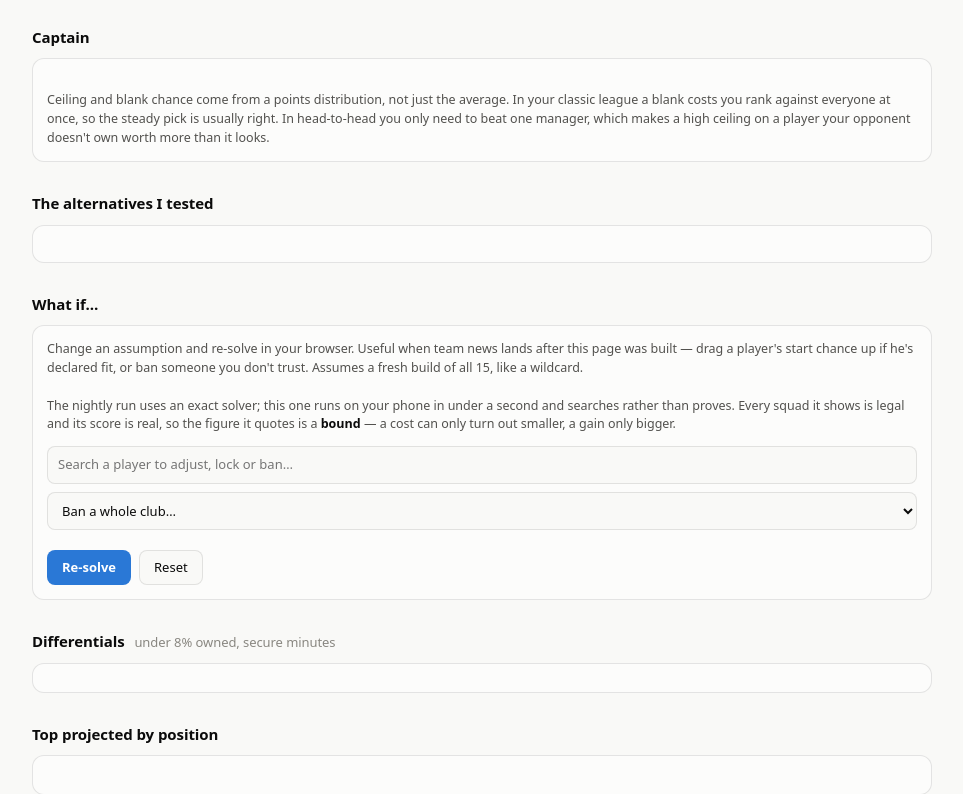
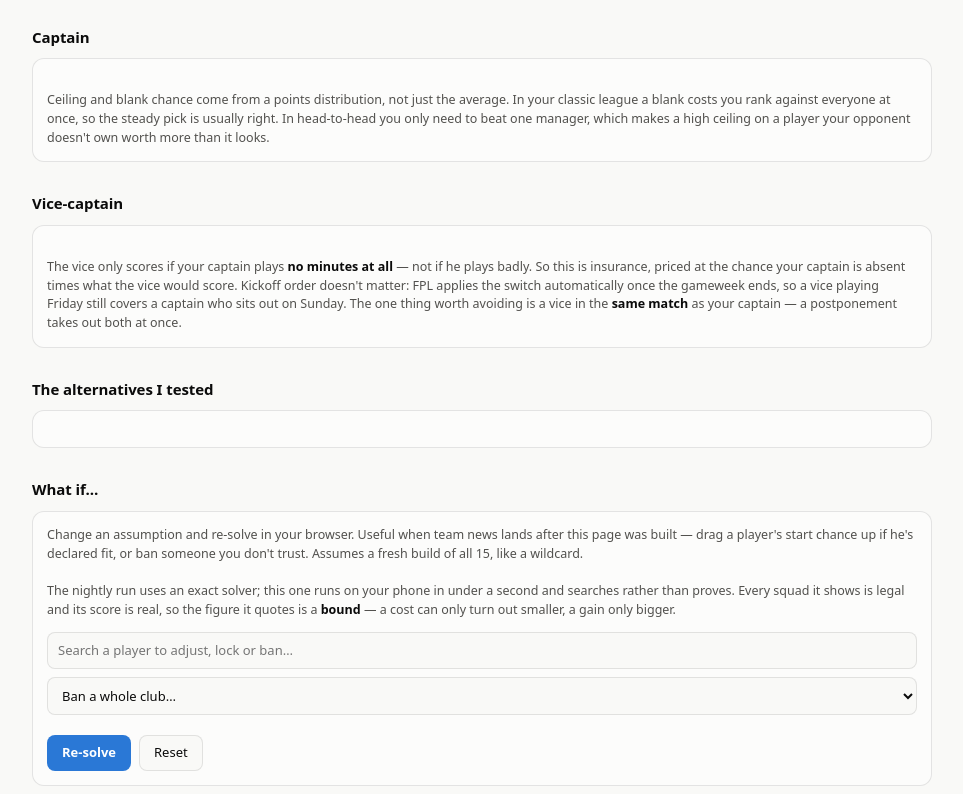
Before and after one commit to alexwijayapost/fpl, a Python web app: template fpl-tools/templates/dashboard.html in a window 1280 px wide. Shown: the part 597-1391 px from the top of the page, without its empty margins (158-1121 px from the left). Run offline with Jinja, Linux system fonts and the light colour scheme; the template is opened without the code that fills it, so the values that code supplies are empty.

Commit message:
Add files via upload

```diff
--- a/fpl-tools/templates/dashboard.html
+++ b/fpl-tools/templates/dashboard.html
@@ -53,6 +53,7 @@ tr:last-child td{border-bottom:none}
   border:1px solid var(--axis);border-radius:4px;padding:1px 4px;text-align:center;margin-right:6px}
 .cap{display:inline-block;background:var(--s4);color:#0d0d0d;font-size:10px;font-weight:700;
   border-radius:4px;padding:1px 4px;margin-left:5px;vertical-align:1px}
+.cap.vc{background:var(--axis);color:var(--ink)}
 .bar{display:flex;height:9px;border-radius:4px;overflow:hidden;background:var(--grid);min-width:74px}
 .bar i{display:block;height:100%;box-shadow:0 0 0 1px var(--surface-1) inset}
 .legend{display:flex;flex-wrap:wrap;gap:4px 14px;font-size:11px;color:var(--ink-2);margin:10px 0 2px}
@@ -162,6 +163,13 @@ summary{cursor:pointer;font-size:12px;color:var(--muted)}
   <p class="note">Ceiling and blank chance come from a points distribution, not just the average. In your classic league a blank costs you rank against everyone at once, so the steady pick is usually right. In head-to-head you only need to beat one manager, which makes a high ceiling on a player your opponent doesn't own worth more than it looks.</p>
 </div>
 
+<h2 id="h-vc">Vice-captain</h2>
+<div class="card" id="vc-card">
+  <p class="verdict" id="vccall"></p>
+  <table id="vcs"></table>
+  <p class="note">The vice only scores if your captain plays <b>no minutes at all</b> — not if he plays badly. So this is insurance, priced at the chance your captain is absent times what the vice would score. Kickoff order doesn't matter: FPL applies the switch automatically once the gameweek ends, so a vice playing Friday still covers a captain who sits out on Sunday. The one thing worth avoiding is a vice in the <b>same match</b> as your captain — a postponement takes out both at once.</p>
+</div>
+
 <h2>The alternatives I tested</h2>
 <div class="card">
   <div class="scn" id="scn"></div>
@@ -251,6 +259,21 @@ prov.innerHTML = `Data source: <b>${M.source}</b>, pulled ${new Date(M.fetched_a
   (M.stale ? ' Injury flags and ownership on this run may be a day behind the live game — check anyone flagged on the FPL site before you confirm.' : '');
 if (M.stale) prov.classList.add('stale');
 
+// Past GW1 your squad is locked, so a squad built from scratch is not something
+// you can act on. Never present one as if it were advice.
+if (M.orphaned) {
+  const w = el('div','banner stale',
+    `<b>This is not your team.</b> Your squad is locked for gameweek ${M.gw}, but this run `+
+    `could not read it from FPL, so everything below is a from-scratch fifteen you cannot `+
+    `act on — and it will differ every time the page rebuilds. Check that <code>entry_id</code> `+
+    `in config.json is right, or fill in my_squad.json.`);
+  prov.after(w);
+} else if (M.squad_from_gw && M.squad_from_gw < M.gw - 1) {
+  prov.after(el('div','banner stale',
+    `Your squad was read from gameweek ${M.squad_from_gw}, not ${M.gw - 1} — any transfers `+
+    `you made since then are not reflected here.`));
+}
+
 const tiles = [
   ['£'+f1(M.cost)+'m','squad cost'],
   ['£'+f1(M.bank)+'m','in the bank'],
@@ -273,6 +296,7 @@ function playerRows(rows, tbl, showOwn){
     tr.innerHTML =
       `<td><span class="pos">${p.pos}</span><span class="nm">${p.name}</span>`+
       `${p.captain?'<span class="cap">C</span>':''}`+
+      `${p.vice?'<span class="cap vc">V</span>':''}`+
       `${p.prior?' <span class="pill" title="No Premier League minutes to model from — this projection is a price-based guess">guess</span>':''}`+
       `<div class="mt" style="padding-left:36px">${p.team} · `+
       `${p.gws.slice(0,3).map(g=>g.opp+(g.home?' (H)':' (A)')).join(', ')}</div></td>`+
@@ -357,6 +381,23 @@ $('#tksort').addEventListener('click',e=>{
       `<td>${Math.round(c.p_blank*100)}%</td>`));
   });
 })();
+
+/* ---- vice-captain ---- */
+if (D.vice) {
+  $('#vccall').textContent = D.vice.note;
+  const t=$('#vcs'); t.append(el('thead'),el('tbody'));
+  t.querySelector('thead').innerHTML =
+    '<tr><th>Player</th><th>Start%</th><th>xP</th><th>Insurance</th></tr>';
+  const b=t.querySelector('tbody');
+  D.vice.options.forEach((o,i)=>b.append(el('tr','',
+    `<td><span class="pos">${o.pos}</span><span class="nm">${o.name}</span> `+
+    `<span class="mt">${o.team} v ${o.opp} (${o.home?'H':'A'})</span>`+
+    `${i===0?' <span class="pill">pick</span>':''}</td>`+
+    `<td>${Math.round(o.p_start*100)}%</td><td>${o.xp.toFixed(1)}</td>`+
+    `<td>${o.insurance.toFixed(2)}</td>`)));
+} else {
+  $('#h-vc').remove(); $('#vc-card').remove();
+}
 
 /* ---- transfer call (only in transfer mode) ---- */
 if (D.transfer) {
@@ -484,7 +525,14 @@ if (!D.scenarios || !D.scenarios.length) {
       if (best<-1e8) return {weighted:-1e9, plain:-1e9};
       const cap=Math.max(gk, bd?d[0]:0, bm?m[0]:0, bf?f[0]:0);
       const bench=(cd[d.length]-cd[bd])+(cm[m.length]-cm[bm])+(cf[f.length]-cf[bf]);
-      const gwScore=best+cap;
+      // vice-captain insurance, same rule the nightly run uses: the second-best
+      // starter, scoring only when the captain plays nothing at all
+      const second=[gk, bd>1?d[1]:0, bm>1?m[1]:0, bf>1?f[1]:0, bd?d[0]:0, bm?m[0]:0, bf?f[0]:0]
+        .filter(x=>x!==cap).sort((a,b)=>b-a)[0]||0;
+      let pCap=1;
+      for (const id of ids){ if (Math.abs(X.get(id)[k]-cap)<1e-9){
+        pCap = ov.start.has(id)?ov.start.get(id):BY.get(id).ps[k]; break; } }
+      const gwScore=best+cap+(1-pCap)*second;
       plain+=gwScore;
       weighted+=Math.pow(DECAY,k)*(gwScore+BW*bench+BWG*(g[1]||0));
     }
```
